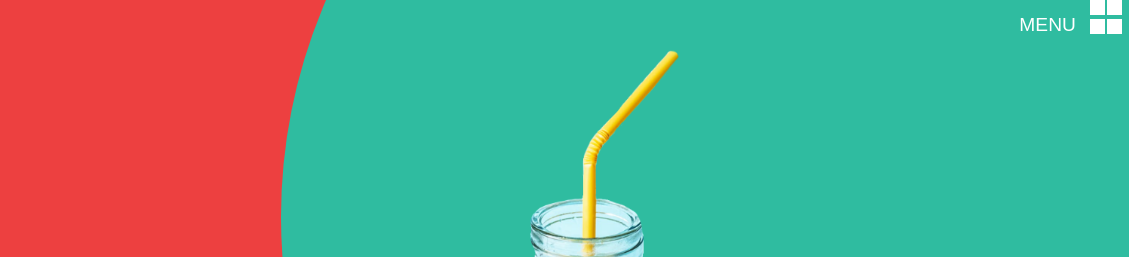
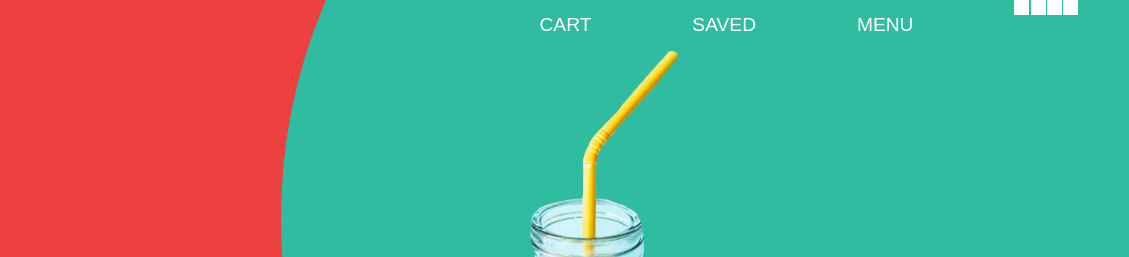
Before and after one commit to creative-function/strawsTemplate, a website: page index.html in a window 1280 px wide. Shown: the top 257 px of the page, 151-1280 px from the left. Drawn offline with Linux system fonts and the light colour scheme; a web font is replaced by a local one.

Commit message:
added addtl menu buttons

```diff
--- a/index.html
+++ b/index.html
@@ -17,6 +17,8 @@
                 <div class="hamburger-menu">
 
                    <a href="#" class="menu_bttn">
+                        <h2>CART</h2>
+                        <h2>SAVED</h2>
                         <h2>MENU</h2>
                         <div class="menuToggle">
                             <div class="bttn_circ"></div>
--- a/src/scss/main.scss
+++ b/src/scss/main.scss
@@ -76,7 +76,7 @@ section#nav-top{
 		}
 
 		.hamburger-menu{
-
+			width:50%;
 			height: 50px;
 			display: flex;
 			flex-direction: row;
@@ -84,6 +84,7 @@ section#nav-top{
 			position: relative;
 
 			.menu_bttn{
+				width:100%;
 				display:flex;
 				flex-direction: row;
 				justify-content: space-around;
@@ -96,7 +97,7 @@ section#nav-top{
 				}
 
 				.menuToggle{
-					width: 28%;
+					width: 10%;
 					height: 37px;
 					display:flex;
 					flex-direction: row;
```
Also changed, not shown: dist/css/main.css, 1 other file.
